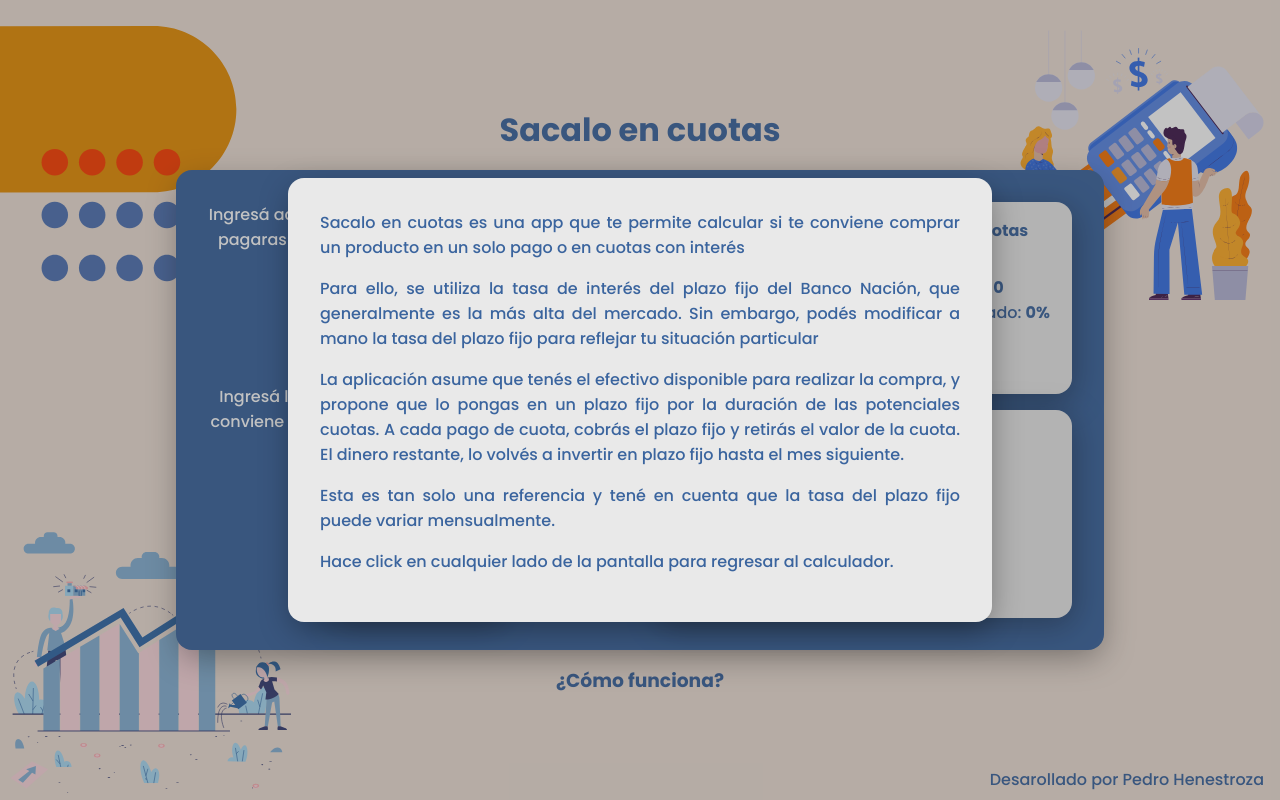
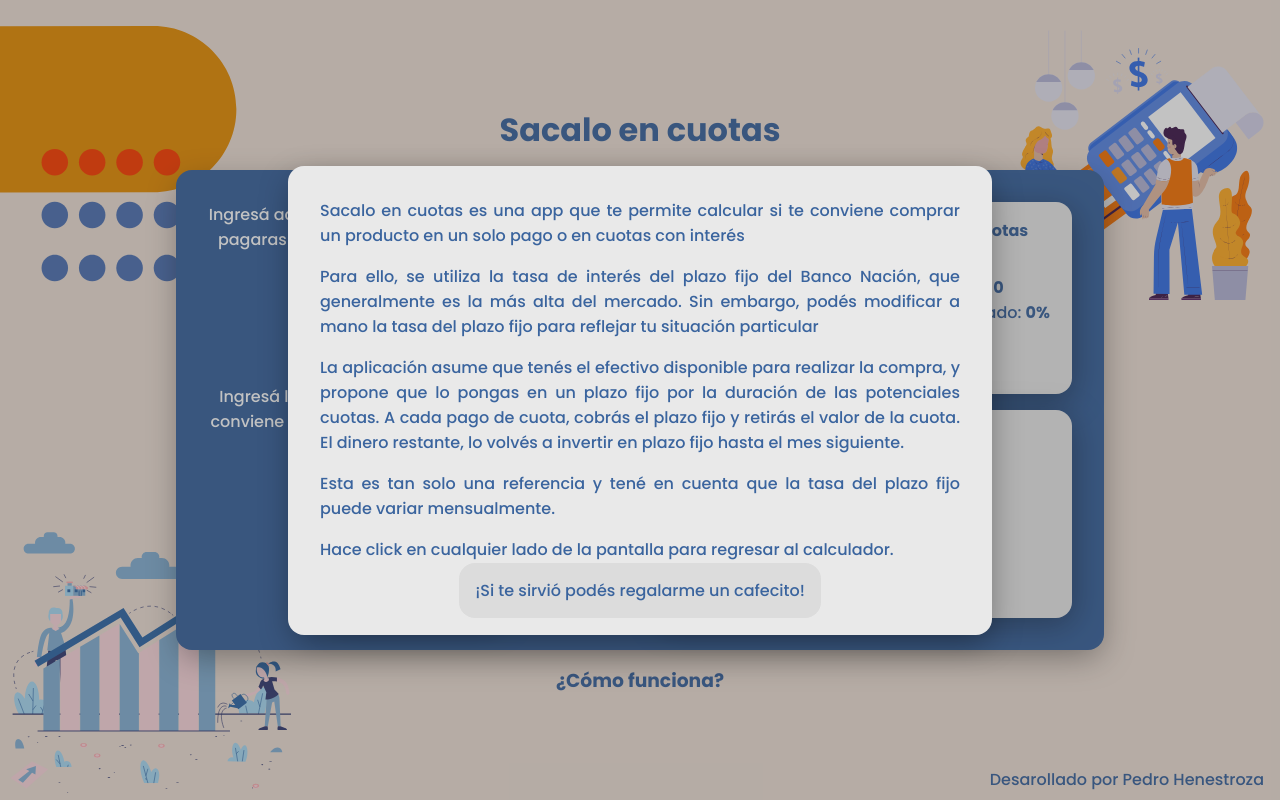
Before and after one commit to soype/sacaloencuotas, a React (Create React App) app: page / in a window 1280 px wide. Both pictures are taken after a click on the element "¿Cómo funciona?". Built offline with nearby package versions, Linux system fonts and the light colour scheme.

Commit message:
Agregar cafecito

```diff
--- a/src/components/about/Modal.js
+++ b/src/components/about/Modal.js
@@ -1,27 +1,54 @@
-import React from 'react'
+import React from "react";
 
-import Card from '../UI/Card';
+import Card from "../UI/Card";
 
-import styles from './Modal.module.css';
+import styles from "./Modal.module.css";
 
 const Modal = (props) => {
-
   const displayModalHandler = () => {
-    props.displayModal(false)
-  }
+    props.displayModal(false);
+  };
 
   return (
-    <div className={styles.modal} >
-      <div className={styles["modal-background"]} onClick={displayModalHandler}></div>
-      <Card className={styles['modal-card']}>
-        <p>Sacalo en cuotas es una app que te permite calcular si te conviene comprar un producto en un solo pago o en cuotas con interés</p>
-        <p>Para ello, se utiliza la tasa de interés del plazo fijo del Banco Nación, que generalmente es la más alta del mercado. Sin embargo, podés modificar a mano la tasa del plazo fijo para reflejar tu situación particular</p>
-        <p>La aplicación asume que tenés el efectivo disponible para realizar la compra, y propone que lo pongas en un plazo fijo por la duración de las potenciales cuotas. A cada pago de cuota, cobrás el plazo fijo y retirás el valor de la cuota. El dinero restante, lo volvés a invertir en plazo fijo hasta el mes siguiente.</p>
-        <p>Esta es tan solo una referencia y tené en cuenta que la tasa del plazo fijo puede variar mensualmente.</p>
-        <p>Hace click en cualquier lado de la pantalla para regresar al calculador.</p>
+    <div className={styles.modal}>
+      <div
+        className={styles["modal-background"]}
+        onClick={displayModalHandler}
+      ></div>
+      <Card className={styles["modal-card"]}>
+        <p>
+          Sacalo en cuotas es una app que te permite calcular si te conviene
+          comprar un producto en un solo pago o en cuotas con interés
+        </p>
+        <p>
+          Para ello, se utiliza la tasa de interés del plazo fijo del Banco
+          Nación, que generalmente es la más alta del mercado. Sin embargo,
+          podés modificar a mano la tasa del plazo fijo para reflejar tu
+          situación particular
+        </p>
+        <p>
+          La aplicación asume que tenés el efectivo disponible para realizar la
+          compra, y propone que lo pongas en un plazo fijo por la duración de
+          las potenciales cuotas. A cada pago de cuota, cobrás el plazo fijo y
+          retirás el valor de la cuota. El dinero restante, lo volvés a invertir
+          en plazo fijo hasta el mes siguiente.
+        </p>
+        <p>
+          Esta es tan solo una referencia y tené en cuenta que la tasa del plazo
+          fijo puede variar mensualmente.
+        </p>
+        <p>
+          Hace click en cualquier lado de la pantalla para regresar al
+          calculador.
+        </p>
+        <div className={styles["cafecito"]}>
+          <a className={styles["cafecito-link"]} href="https://cafecito.app/soype" target="_blank" rel="noreferrer nonopener">
+            ¡Si te sirvió podés regalarme un cafecito!
+          </a>
+        </div>
       </Card>
     </div>
-  )
-}
+  );
+};
 
-export default Modal
+export default Modal;
--- a/src/components/about/Modal.module.css
+++ b/src/components/about/Modal.module.css
@@ -28,6 +28,18 @@
   margin-bottom: 1rem;
 }
 
+.cafecito {
+  text-align: center;
+}
+
+.cafecito-link {
+  all: unset;
+  padding: 1rem;
+  cursor: pointer;
+  background-color: rgb(220, 220, 220);
+  border-radius: 1rem;
+}
+
 @media all and (max-width: 600px) {
   .modal-card {
     width: 18rem;
--- a/src/components/about/Modal.module.scss
+++ b/src/components/about/Modal.module.scss
@@ -28,6 +28,18 @@
     }
 }
 
+.cafecito{
+    text-align: center;
+}
+
+.cafecito-link{
+    all: unset;
+    padding: 1rem;
+    cursor: pointer;
+    background-color: rgb(220, 220, 220);
+    border-radius: 1rem;
+}
+
 @media all and (max-width: 600px){
     .modal-card{
         width: 18rem;
```
Also changed, not shown: 1 other file (tests, documents, lock files or other folders).
